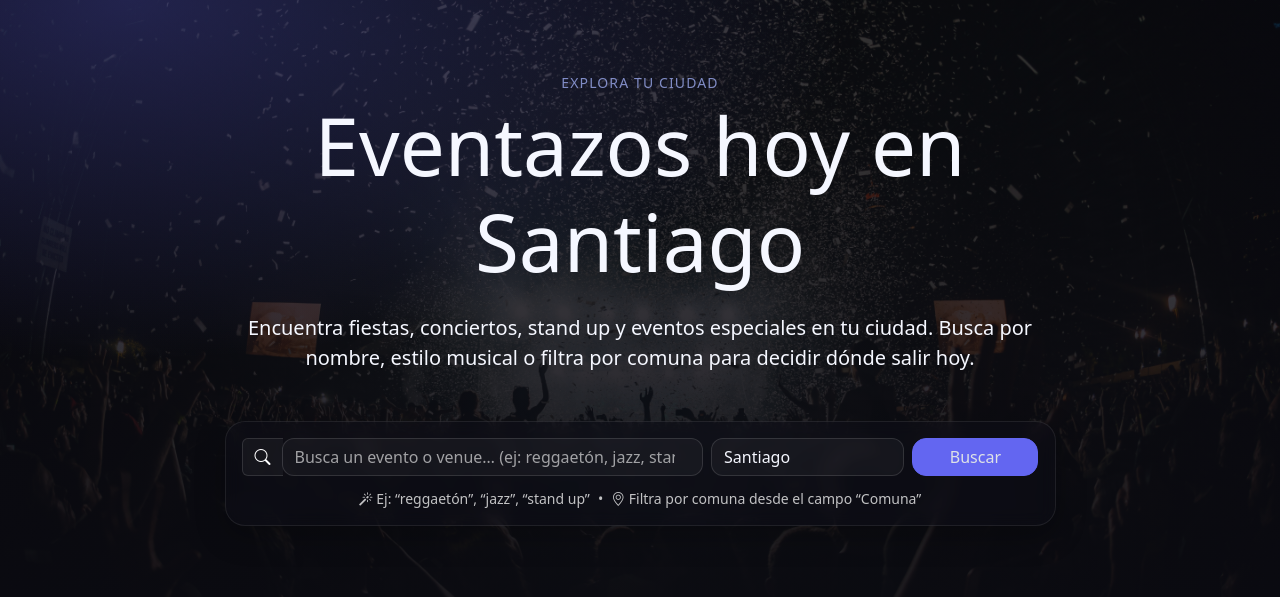
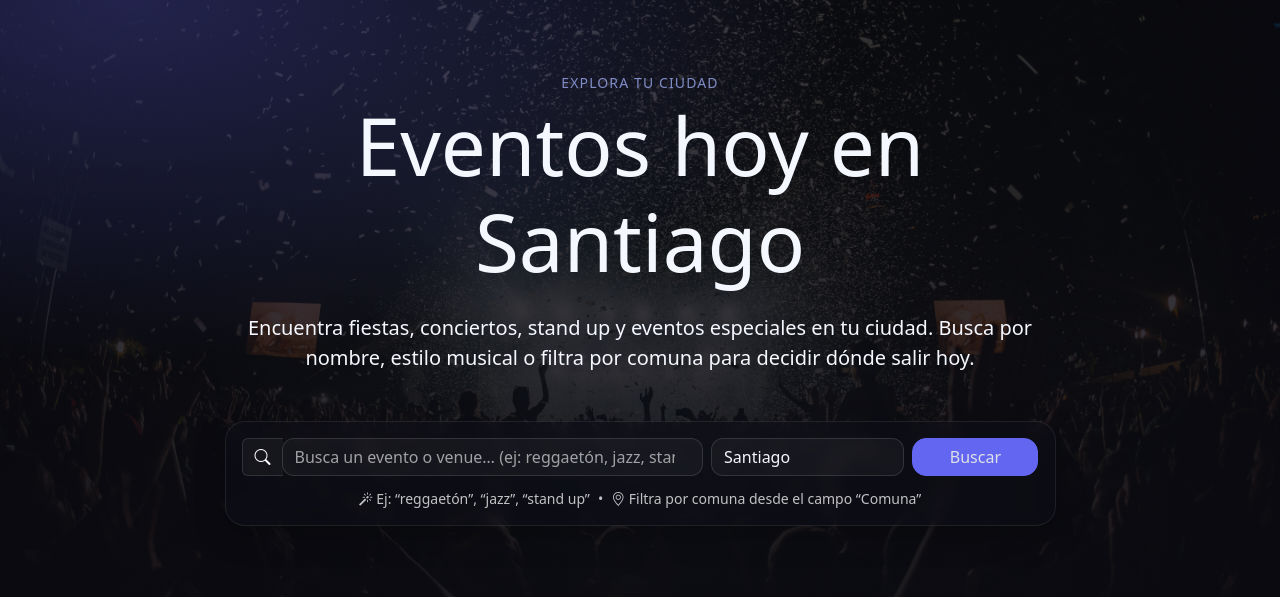
Before and after one commit to devdesignchile/midnigth, a Django app: page /eventos/ in a window 1280 px wide. Shown: the part 59-656 px from the top of the page. Run offline with Django 5.2, Linux system fonts and the light colour scheme; data comes from the database, SQL or seed files in the repository; some libraries are stand-ins or nearby versions.

Commit message:
terster2

```diff
--- a/templates/events_index.html
+++ b/templates/events_index.html
@@ -54,7 +54,7 @@ Encuentra eventos destacados, de hoy, próximos 7 días y de este mes en {{ acti
       <div class="col-12 col-lg-9 mx-auto">
         <p class="tagline mb-1 text-uppercase small opacity-75">Explora tu ciudad</p>
         <h1 class="display-1 mb-4">
-          Eventazos hoy{% if active_city_label %} en {{ active_city_label }}{% endif %}
+          Eventos hoy{% if active_city_label %} en {{ active_city_label }}{% endif %}
         </h1>
         <p class="lead mb-5">
           Encuentra fiestas, conciertos, stand up y eventos especiales en tu ciudad.
```
